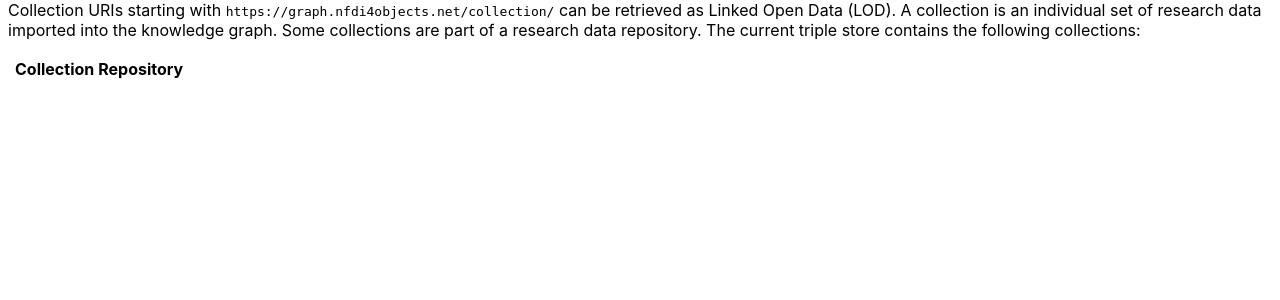
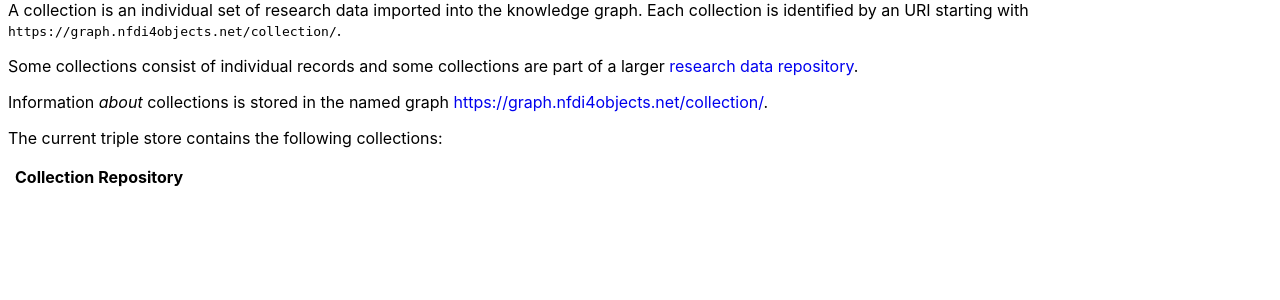
Before and after one commit to nfdi4objects/n4o-graph-apis, a Flask app: page /collection in a window 1280 px wide. Shown: the part 90-390 px from the top of the page. Run offline with Flask 3, Linux system fonts and the light colour scheme; lists and menus that the app fills with data are empty; parts of the project's set-up code (start-up, migrations or seed data) failed here and were passed over.

Commit message:
Add links

```diff
--- /dev/null
+++ b/static/common.js
@@ -0,0 +1,10 @@
+const sparql = query => fetch('/api/sparql?' + new URLSearchParams({query}))
+  .then(res => res.json())
+  .then(res => res.results.bindings)
+
+$(document).ready(() => {
+  $("[data-sparql]").each((i,e) => {
+    const query = $(e).attr("data-sparql")
+    $(e).attr("href", "/sparql#"+new URLSearchParams({query}))
+  })
+})
--- a/templates/base.html
+++ b/templates/base.html
@@ -15,6 +15,7 @@
     <script src="{{url_for('static',filename='codemirror/cypher.js')}}"></script>
     <script src="{{url_for('static',filename='codemirror/javascript.js')}}"></script>
     <script src="{{url_for('static',filename='codemirror/pg.js')}}"></script>
+    <script src="{{url_for('static',filename='common.js')}}"></script>
     <meta name="msapplication-TileImage" content="{{url_for('static',filename='nfdi4objects-logo.png')}}" />
     <title>NFDI4Objects Knowledge Graph APIs</title>
   </head>
--- a/templates/collections.html
+++ b/templates/collections.html
@@ -3,11 +3,26 @@
 {% block content %}
 
 <p>
-  Collection URIs starting with
-  <code>https://graph.nfdi4objects.net/collection/</code>
-  can be retrieved as Linked Open Data (LOD).
   A collection is an individual set of research data imported into the knowledge graph.
-  Some collections are part of a research data repository.
+  Each collection is identified by an URI starting with
+  <code>https://graph.nfdi4objects.net/collection/</code>.
+</p>
+<p>
+  Some collections consist of individual records and some collections are part of a larger
+  <a data-sparql="PREFIX schema: <http://schema.org/>
+PREFIX dcat: <http://www.w3.org/ns/dcat#>
+
+SELECT ?repository (SAMPLE(?n) AS ?name) FROM <https://graph.nfdi4objects.net/collection/> {
+  ?repository dcat:dataset []; schema:name ?n
+} GROUP BY ?repository">research data repository</a>.
+</p>
+<p>
+  Information <em>about</em> collections is stored in the
+  named graph <a data-sparql="SELECT * FROM &lt;https://graph.nfdi4objects.net/collection/&gt; {
+ ?subject ?predicate ?object
+}">https://graph.nfdi4objects.net/collection/</a>.
+</p>
+<p>
   The current triple store contains the following collections:
 </p>
 <table id="collections">
@@ -21,10 +36,6 @@
 </table>
 
 <script>
-const sparql = query => fetch('/api/sparql?' + new URLSearchParams({query}))
-  .then(res => res.json())
-  .then(res => res.results.bindings)
-
 $(document).ready(() => {
   const query = `PREFIX dcat: <http://www.w3.org/ns/dcat#>
 PREFIX foaf: <http://xmlns.com/foaf/0.1/>
```
Also changed, not shown: README.md.
